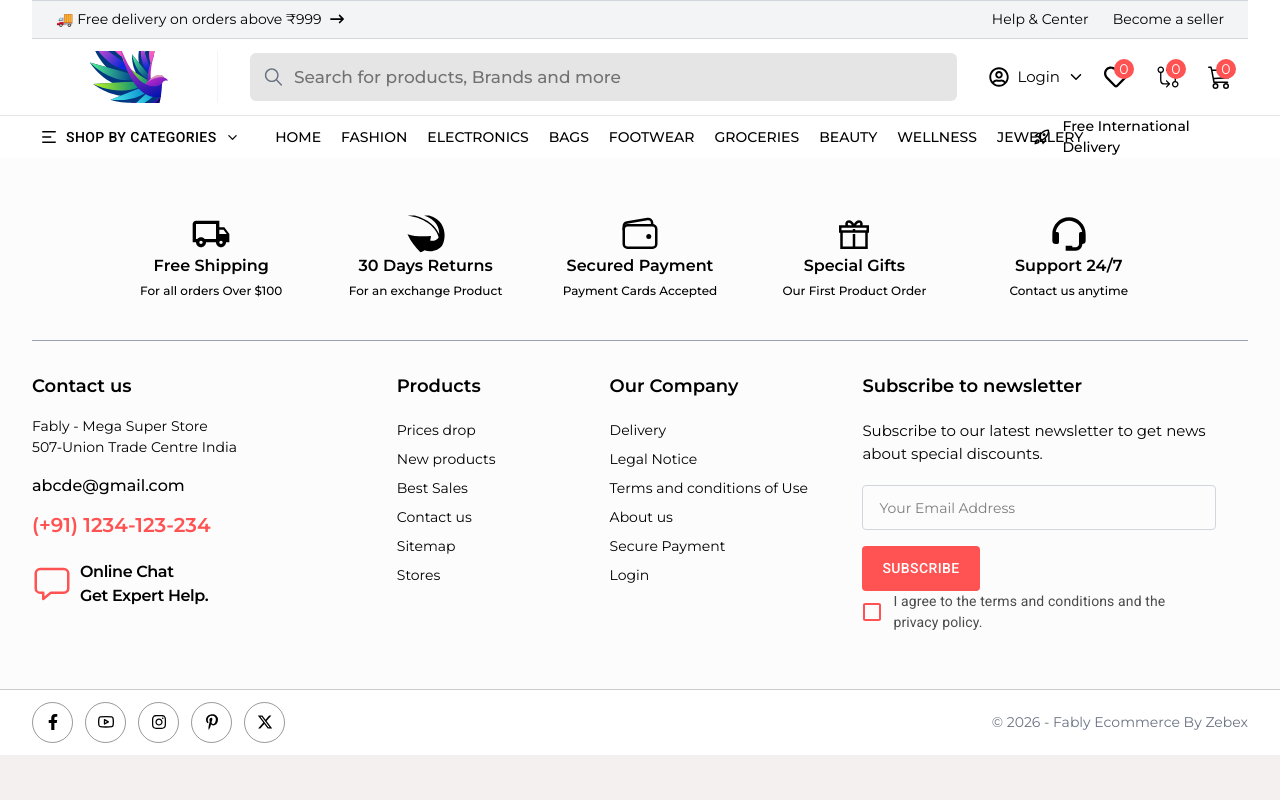
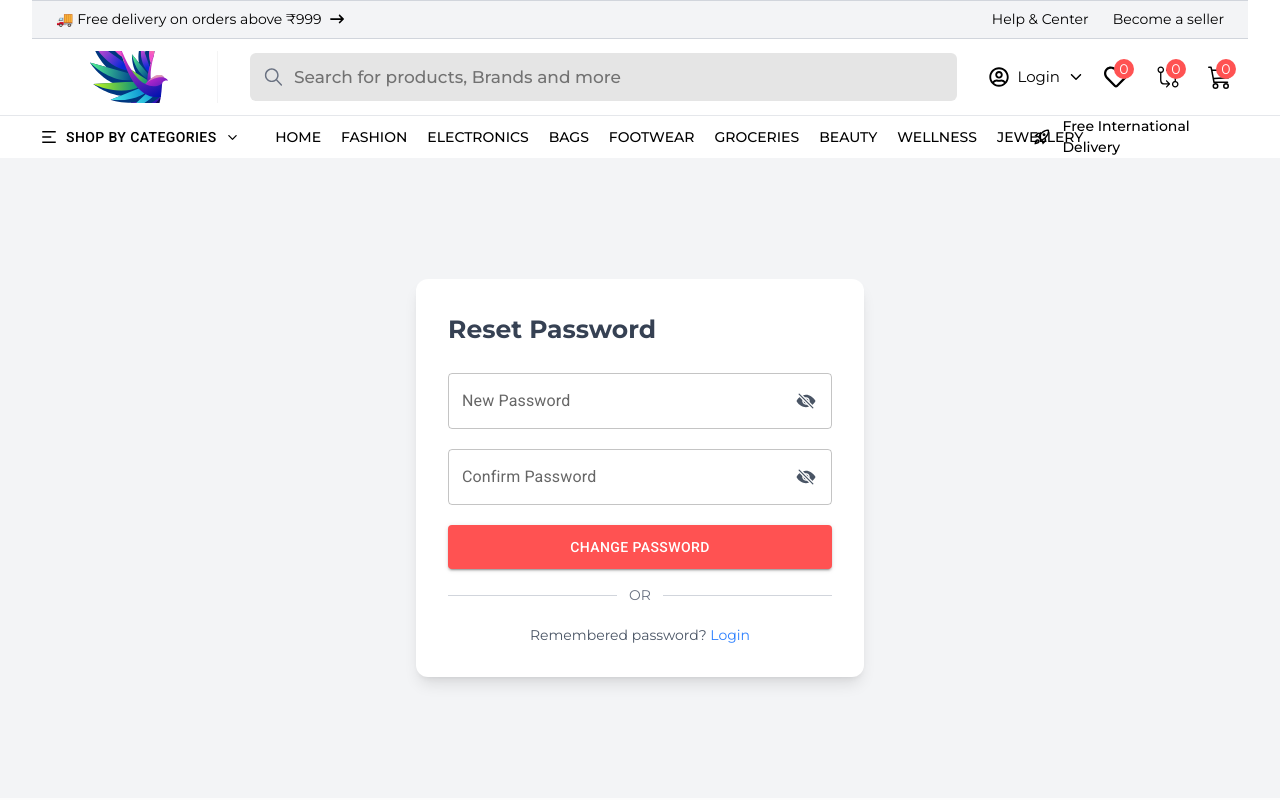
Before and after one commit to sachindataninja123/full_Ecom, a React (Vite) app in the folder frontend/: page /reset-password in a window 1280 px wide. Shown: the top 800 px of the page. Built offline with nearby package versions, Linux system fonts and the light colour scheme.

Commit message:
Fix Routes & Auth Pages

```diff
--- a/frontend/src/App.jsx
+++ b/frontend/src/App.jsx
@@ -9,12 +9,10 @@ import Login from "./pages/Login/Login";
 import Regsiter from "./pages/Register/Register";
 import CartPage from "./components/Cart/CartPage";
 import EmailVerify from "./components/Verify/EmailVerify";
-
-
+import ForgotPassword from "./components/ForgotPassword/ForgotPassword";
+import ResetPassword from "./components/ResetPassword/ResetPassword";
 
 const App = () => {
-
-
   return (
     <div>
       <Header />
@@ -26,11 +24,11 @@ const App = () => {
         <Route path="/login" element={<Login />} />
         <Route path="/register" element={<Regsiter />} />
         <Route path="/cartpage" element={<CartPage />} />
-         <Route path="/verify" element={<EmailVerify />} />
+        <Route path="/emailverify" element={<EmailVerify />} />
+        <Route path="/reset-password" element={<ResetPassword />} />
+        <Route path="/forgot-password" element={<ForgotPassword />} />
       </Routes>
       <Footer />
-
-
     </div>
   );
 };
--- /dev/null
+++ b/frontend/src/components/ForgotPassword/ForgotPassword.jsx
@@ -0,0 +1,45 @@
+import React, { useContext, useState } from "react";
+import TextField from "@mui/material/TextField";
+import Button from "@mui/material/Button";
+import { useNavigate } from "react-router-dom";
+import { ProductviewContext } from "../../context/MyContext";
+
+const ForgotPassword = () => {
+  const [email, setEmail] = useState("");
+  const navigate = useNavigate();
+
+  const context = useContext(ProductviewContext)
+
+  const handleSubmit = () => {
+    if (!email) return context.openAlertBox("error", "Enter Email");
+
+    context.openAlertBox("success", "OTP Send");
+    navigate("/emailverify", { state: { email } });
+  };
+
+  return (
+    <section className="min-h-[80vh] flex items-center justify-center bg-gray-100">
+      <div className="w-full max-w-md bg-white rounded-xl shadow-lg p-8">
+        <h3 className="text-[25px] font-bold mb-6">Forgot Password</h3>
+
+        <TextField
+          label="Enter Email"
+          fullWidth
+          value={email}
+          onChange={(e) => setEmail(e.target.value)}
+        />
+
+        <div className="mt-5">
+          <Button
+            onClick={handleSubmit}
+            className="bg-[#ff5252]! text-white! w-full hover:bg-gray-900!"
+          >
+            Send OTP
+          </Button>
+        </div>
+      </div>
+    </section>
+  );
+};
+
+export default ForgotPassword;
--- /dev/null
+++ b/frontend/src/components/ResetPassword/ResetPassword.jsx
@@ -0,0 +1,117 @@
+import React, { useContext, useState } from "react";
+import TextField from "@mui/material/TextField";
+import Button from "@mui/material/Button";
+import { useNavigate, Link } from "react-router-dom";
+import { ProductviewContext } from "../../context/MyContext";
+import { IoEye, IoEyeOff } from "react-icons/io5";
+
+const ResetPassword = () => {
+  const [password, setPassword] = useState("");
+  const [confirmPassword, setConfirmPassword] = useState("");
+
+  const [isShowPassword, setIsShowPassword] = useState(false);
+  const [isShowPassword2, setIsShowPassword2] = useState(false);
+
+  const navigate = useNavigate();
+  const context = useContext(ProductviewContext);
+
+  const handleSubmit = (e) => {
+    e.preventDefault(); // ✅ prevent reload
+
+    if (!password || !confirmPassword) {
+      context.openAlertBox("error", "All fields are required");
+      return;
+    }
+
+    if (password.length < 6) {
+      context.openAlertBox("error", "Password must be at least 6 characters");
+      return;
+    }
+
+    if (password !== confirmPassword) {
+      context.openAlertBox("error", "Passwords do not match");
+      return;
+    }
+
+    context.openAlertBox("success", "Password Changed Successfully");
+    navigate("/login");
+  };
+
+  return (
+    <section className="min-h-[80vh] flex items-center justify-center bg-gray-100">
+      <div className="w-full max-w-md bg-white rounded-xl shadow-lg p-8">
+        {/* Heading */}
+        <h3 className="text-[25px] font-bold text-gray-700 mb-6">
+          Reset Password
+        </h3>
+
+        <form className="space-y-5" onSubmit={handleSubmit}>
+          {/* New Password */}
+          <div className="relative">
+            <TextField
+              type={isShowPassword ? "text" : "password"}
+              label="New Password"
+              fullWidth
+              value={password}
+              onChange={(e) => setPassword(e.target.value)}
+            />
+
+            <Button
+              type="button"
+              onClick={() => setIsShowPassword(!isShowPassword)}
+              className="absolute! top-1/2 right-2 -translate-y-1/2 min-w-0! w-9! h-9! rounded-full! text-gray-600! hover:bg-gray-200!"
+            >
+              {isShowPassword ? <IoEye size={20} /> : <IoEyeOff size={20} />}
+            </Button>
+          </div>
+
+          {/* Confirm Password */}
+          <div className="relative">
+            <TextField
+              type={isShowPassword2 ? "text" : "password"}
+              label="Confirm Password"
+              fullWidth
+              value={confirmPassword}
+              onChange={(e) => setConfirmPassword(e.target.value)}
+            />
+
+            <Button
+              type="button"
+              onClick={() => setIsShowPassword2(!isShowPassword2)}
+              className="absolute! top-1/2 right-2 -translate-y-1/2 min-w-0! w-9! h-9! rounded-full! text-gray-600! hover:bg-gray-200!"
+            >
+              {isShowPassword2 ? <IoEye size={20} /> : <IoEyeOff size={20} />}
+            </Button>
+          </div>
+
+          {/* Submit */}
+          <Button
+            type="submit"
+            variant="contained"
+            fullWidth
+            className="btn-org hover:bg-gray-900! py-2.5!"
+          >
+            Change Password
+          </Button>
+
+          {/* Divider */}
+          <div className="flex items-center gap-3 mt-4">
+            <div className="flex-1 h-px bg-gray-300"></div>
+            <span className="text-sm text-gray-500">OR</span>
+            <div className="flex-1 h-px bg-gray-300"></div>
+          </div>
+
+          {/* Login */}
+          <p className="text-center text-sm text-gray-600">
+            Remembered password?{" "}
+            <Link to="/login" className="text-blue-500 hover:underline link">
+              Login
+            </Link>
+          </p>
+        </form>
+      </div>
+    </section>
+  );
+};
+
+export default ResetPassword;
--- a/frontend/src/components/Verify/EmailVerify.jsx
+++ b/frontend/src/components/Verify/EmailVerify.jsx
@@ -1,11 +1,17 @@
-import React, { useState, useRef } from "react";
+import React, { useState, useRef, useContext } from "react";
+import { useNavigate, useLocation } from "react-router-dom";
 import Button from "@mui/material/Button";
+import { ProductviewContext } from "../../context/MyContext";
 
 const EmailVerify = () => {
   const [otp, setOtp] = useState(["", "", "", ""]);
   const inputs = useRef([]);
+  const navigate = useNavigate();
+  const location = useLocation();
+  const email = location.state?.email;
 
-  // 🔢 Handle Change
+  const context = useContext(ProductviewContext);
+
   const handleChange = (value, index) => {
     if (!/^[0-9]?$/.test(value)) return;
 
@@ -13,90 +19,47 @@ const EmailVerify = () => {
     newOtp[index] = value;
     setOtp(newOtp);
 
-    // 👉 Move to next input
     if (value && index < 3) {
       inputs.current[index + 1].focus();
     }
   };
 
-  // ⬅️ Handle Backspace
-  const handleKeyDown = (e, index) => {
-    if (e.key === "Backspace" && !otp[index] && index > 0) {
-      inputs.current[index - 1].focus();
-    }
-  };
-
-  // 📋 Handle Paste
-  const handlePaste = (e) => {
-    const pasteData = e.clipboardData.getData("text").slice(0, 4);
-    if (!/^\d+$/.test(pasteData)) return;
-
-    const newOtp = pasteData.split("");
-    setOtp(newOtp);
-
-    newOtp.forEach((_, i) => {
-      if (inputs.current[i]) {
-        inputs.current[i].value = newOtp[i];
-      }
-    });
-
-    inputs.current[3].focus();
-  };
-
-  // ✅ Submit
   const handleSubmit = () => {
     const finalOtp = otp.join("");
-    if (finalOtp.length < 4) {
-      alert("Please enter complete OTP");
-      return;
-    }
+    if (finalOtp.length < 4)
+      return context.openAlertBox("error", "Enter Full OTP");
 
-    alert(finalOtp);
-
-    // console.log("OTP:", finalOtp);
-    // 👉 API call here
+    context.openAlertBox("success", "Email Verified");
+    navigate("/reset-password");
   };
 
   return (
-    <section className="py-20 flex items-center justify-center bg-gray-100">
-      <div className="w-full max-w-md bg-white rounded-md shadow-lg py-12 px-4 text-center">
-        {/* Heading */}
-        <h3 className="text-3xl font-semibold text-gray-700 mb-5">Verify OTP</h3>
-        <p className="text-gray-500 text-sm mb-4">OTP send to <span className="text-[#ff5252]">skraj7033450312@gmail.com</span></p>
+    <section className="py-20 flex justify-center bg-gray-100">
+      <div className="bg-white p-15 py-10 rounded-xl shadow-md text-center flex flex-col gap-4">
+        <h3 className="text-2xl font-bold mb-3">Verify OTP</h3>
+        <p className="text-sm ">
+          OTP sent to <span className="text-red-500">{email}</span>
+        </p>
 
-        {/* OTP Inputs */}
-        <div className="flex justify-center gap-3 mb-6" onPaste={handlePaste}>
-          {otp.map((digit, index) => (
+        <div className="flex gap-3 justify-center mb-4">
+          {otp.map((d, i) => (
             <input
-              key={index}
-              type="text"
+              key={i}
               maxLength="1"
-              ref={(el) => (inputs.current[index] = el)}
-              value={digit}
-              onChange={(e) => handleChange(e.target.value, index)}
-              onKeyDown={(e) => handleKeyDown(e, index)}
-              className="w-12 h-12 text-center text-xl font-bold border border-gray-300 rounded-lg focus:outline-none focus:border-[#ff5252] focus:ring-2 focus:ring-[#ff5252] transition"
+              ref={(el) => (inputs.current[i] = el)}
+              value={d}
+              onChange={(e) => handleChange(e.target.value, i)}
+              className="w-12 h-12 text-center border rounded"
             />
           ))}
         </div>
 
-        {/* Button */}
-        <div className="w-[86%] m-auto">
-          <Button
-            onClick={handleSubmit}
-            className="bg-[#ff5252]! text-white! w-full py-2! hover:bg-black! transition"
-          >
-            Verify OTP
-          </Button>
-        </div>
-
-        {/* Resend */}
-        <p className="text-sm text-gray-500 mt-4">
-          Didn’t receive code?{" "}
-          <span className="text-[#ff5252] cursor-pointer hover:underline">
-            Resend OTP
-          </span>
-        </p>
+        <Button
+          onClick={handleSubmit}
+          className="bg-[#ff5252]! text-white! w-full hover:bg-gray-900!"
+        >
+          Verify OTP
+        </Button>
       </div>
     </section>
   );
--- a/frontend/src/pages/Login/Login.jsx
+++ b/frontend/src/pages/Login/Login.jsx
@@ -13,13 +13,13 @@ const Login = () => {
     password: "",
   });
 
-  const context = useContext(ProductviewContext);
+  // const context = useContext(ProductviewContext);
 
   const history = useNavigate();
 
   const forgotPassword = () => {
-    context.openAlertBox("success", "OTP Send");
-    history("/verify");
+    // context.openAlertBox("success", "OTP Send");
+    history("/emailverify");
   };
 
   return (
@@ -63,7 +63,7 @@ const Login = () => {
           {/* Forgot password */}
           <div className="text-right">
             <Link
-              to="/verify"
+              to="/forgot-password"
               className="text-sm font-medium text-blue-500 hover:underline link"
               onClick={forgotPassword}
             >
```
